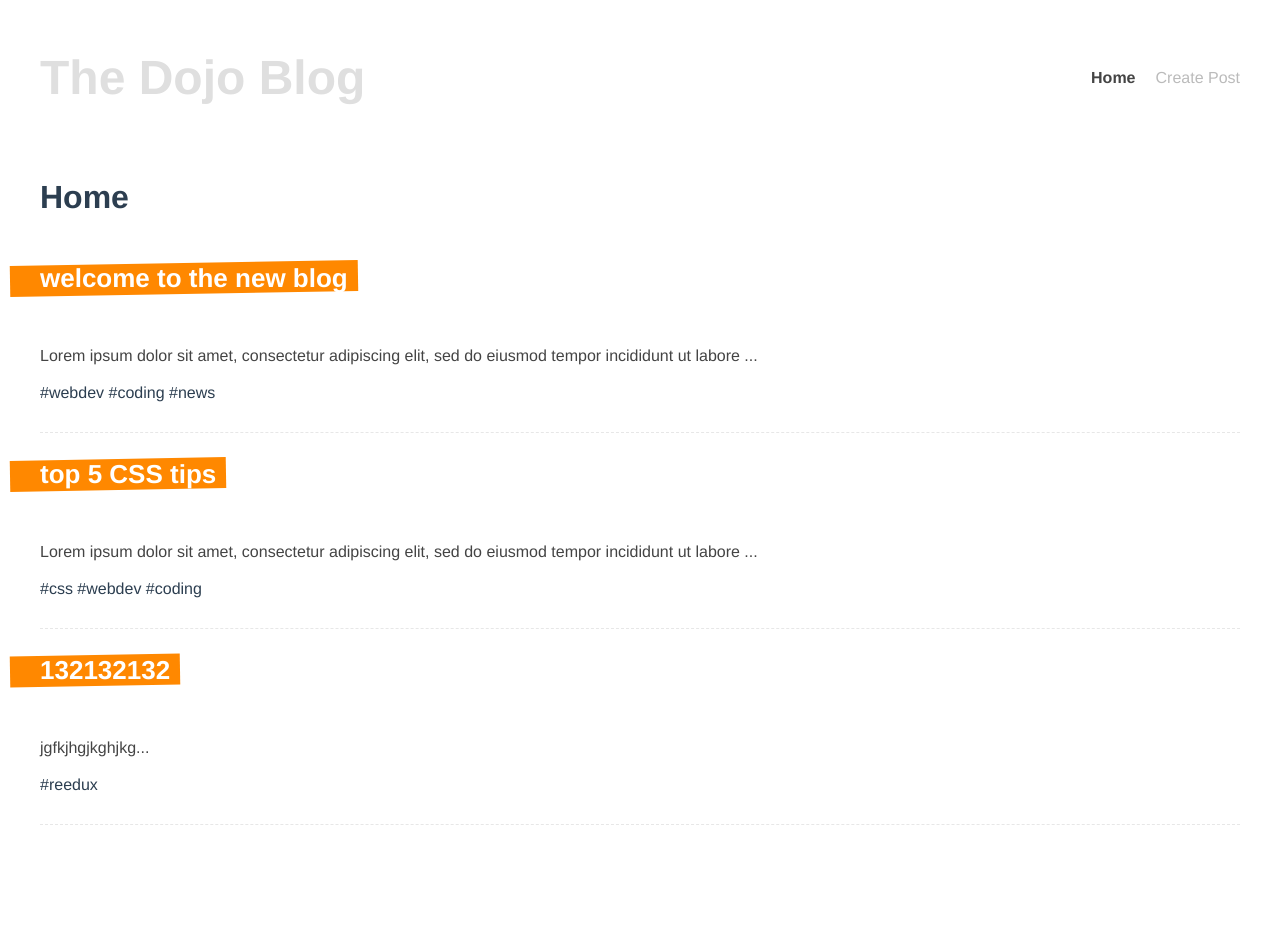
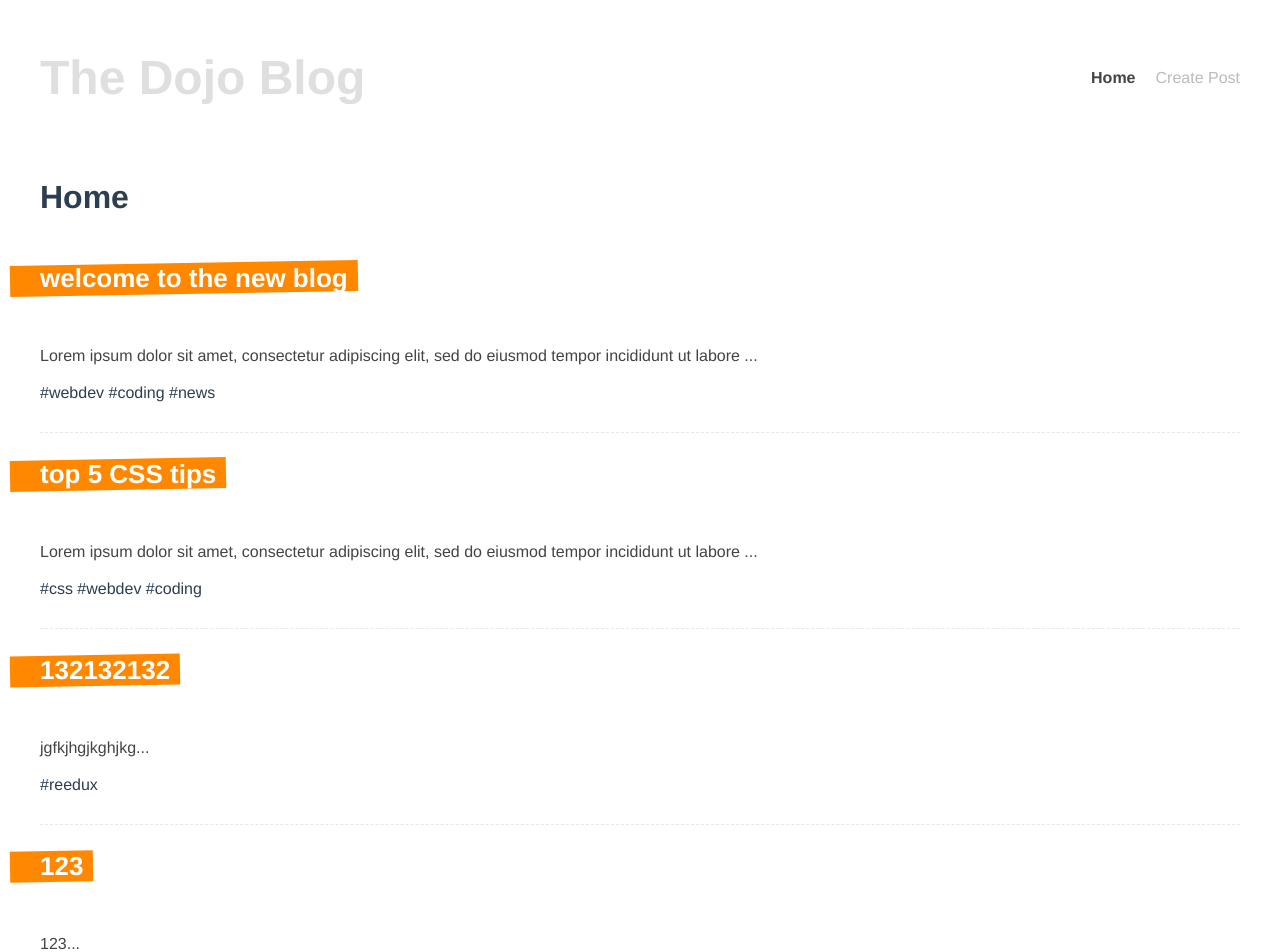
Before and after one commit to sendgn/dojo-blog, a Vue app: page / in a window 1280 px wide. Shown: the top 952 px of the page. Before the commit the page ends 843 px from the top, so only its background shows below. Built offline with nearby package versions, Linux system fonts and the light colour scheme; data requests are answered from the project's data file.

Commit message:
Using useRouter and useRoute

```diff
--- a/data/db.json
+++ b/data/db.json
@@ -27,6 +27,20 @@
         "reedux"
       ],
       "id": 3
+    },
+    {
+      "title": "123",
+      "body": "123",
+      "tags": [],
+      "id": 4
+    },
+    {
+      "title": "123123",
+      "body": "123123",
+      "tags": [
+        "123123"
+      ],
+      "id": 5
     }
   ]
 }
--- a/src/composables/getPost.js
+++ b/src/composables/getPost.js
@@ -7,9 +7,9 @@ const getPost = (id) => {
   const load = async () => {
     try {
       // Simulate delay
-      await new Promise(resolve => {
-        setTimeout(resolve, 2000)
-      })
+      // await new Promise(resolve => {
+      //   setTimeout(resolve, 2000)
+      // })
 
       let data = await fetch(`http://localhost:3000/posts/${id}`)
       if (!data.ok) {
--- a/src/views/CreateView.vue
+++ b/src/views/CreateView.vue
@@ -21,6 +21,7 @@
 
 <script>
 import { ref } from 'vue'
+import { useRouter } from 'vue-router'
 
 export default {
   setup() {
@@ -29,6 +30,8 @@ export default {
     const tag = ref('')
     const tags = ref([])
     const error = ref(null)
+
+    const router = useRouter()
 
     const handleKeydown = () => {
       if (!tags.value.includes(tag.value)) {
@@ -56,6 +59,7 @@ export default {
         if (!response.ok) {
           throw Error('Posting error')
         }
+        router.push({ name: 'home' })
       } catch (err) {
         error.value = err.message
         console.log(error.value)
--- a/src/views/DetailsView.vue
+++ b/src/views/DetailsView.vue
@@ -12,13 +12,15 @@
 <script>
 import getPost from '../composables/getPost'
 import PendingSpinner from '../components/PendingSpinner.vue'
+import { useRoute } from 'vue-router'
 
 export default {
   props: ['id'],
   components: { PendingSpinner },
   setup(props) {
-    const { post, error, load } = getPost(props.id)
+    const route = useRoute()
 
+    const { post, error, load } = getPost(route.params.id)
     load()
 
     return { post, error }
```
